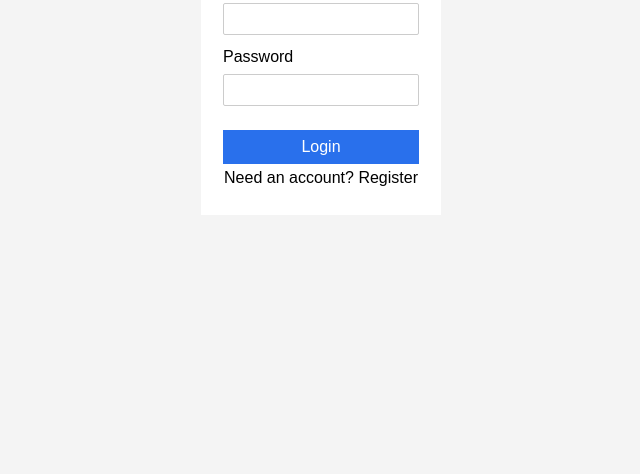
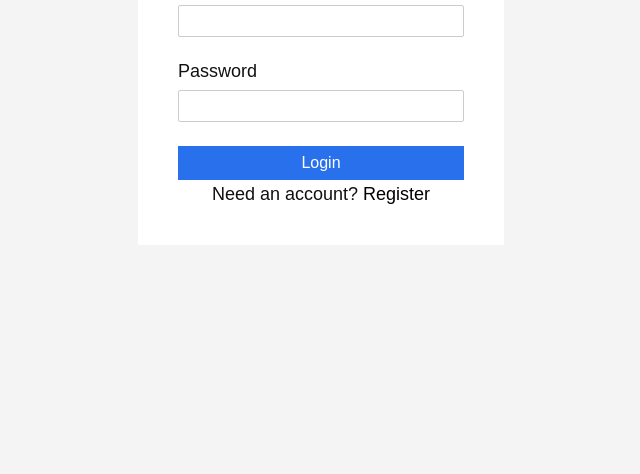
Before and after one commit to ImGettingInted/portfolio-project-it340, a plain HTML site: page login.html in a window 1280 px wide. Shown: the part 326-800 px from the top of the page, without its empty margins (319-959 px from the left). Drawn offline with Linux system fonts and the light colour scheme.

Commit message:
combined register login.css into register, preparing to combine into final style.css

```diff
--- a/css/home.css
+++ /dev/null
@@ -1,138 +0,0 @@
-
-/* General Page Styling */
-* {
-    box-sizing: border-box;
-}
-
-body {
-    margin: 0;
-    padding: 17px 24px 20px;
-    background: #f2f2f2;
-    color: #111;
-    font-family: Arial, Helvetica, sans-serif;
-}
-
-/* Navigation Bar */
-.navbar {
-    min-height: 63px;
-    padding: 0 18px;
-    background: #4169e1;
-    display: flex;
-    align-items: center;
-    justify-content: space-between;
-}
-
-.navbar a {
-    color: white;
-    text-decoration: none;
-    font-size: 18px;
-}
-
-.brand {
-    font-weight: bold;
-}
-
-.navbar nav {
-    display: flex;
-    align-items: center;
-    gap: 6px;
-}
-
-/* Hero Section */
-.hero {
-    min-height: 201px;
-    margin-top: 23px;
-    padding: 35px 20px;
-    background: #fff;
-    display: flex;
-    flex-direction: column;
-    align-items: center;
-    justify-content: center;
-    text-align: center;
-}
-
-.hero h1 {
-    margin: 0 0 6px;
-    font-size: 20px;
-    font-weight: 400;
-}
-
-.hero p {
-    margin: 0 0 4px;
-    font-size: 18px;
-}
-
-/* Get Started Button */
-.button {
-    display: inline-block;
-    padding: 13px 24px;
-    background: #4169e1;
-    color: #fff;
-    text-decoration: none;
-    font-size: 18px;
-}
-
-/* Projects Section */
-.projects {
-    display: grid;
-    grid-template-columns: repeat(2, minmax(0, 1fr));
-    gap: 23px;
-    margin-top: 23px;
-}
-
-/* Individual Project Cards */
-.project-card {
-    min-width: 0;
-    padding: 17px;
-    background: #fff;
-}
-
-/* Project Image Placeholder */
-.project-image {
-    width: 100%;
-    height: 140px;
-    background: #ddd;
-}
-
-/* Project Titles */
-.project-card h2 {
-    margin: 3px 0 6px;
-    font-size: 18px;
-    font-weight: 400;
-}
-
-.project-card p {
-    margin: 0;
-    font-size: 18px;
-}
-
-/* Mobile Responsive Design */
-@media (max-width: 600px) {
-    body {
-        padding: 12px;
-    }
-
-    .navbar {
-        min-height: 58px;
-        padding: 0 12px;
-    }
-
-    .navbar a {
-        font-size: 16px;
-    }
-
-    .hero {
-        min-height: 190px;
-        margin-top: 16px;
-    }
-
-    .projects {
-        grid-template-columns: 1fr;
-        gap: 16px;
-        margin-top: 16px;
-    }
-
-    .project-image {
-        height: 170px;
-    }
-}
--- a/css/login.css
+++ b/css/login.css
@@ -2,6 +2,7 @@
   box-sizing: border-box;
 }
 
+/* Delete from here */
 body {
   margin: 0;
   font-family: Arial, Helvetica, sans-serif;
@@ -9,6 +10,7 @@ body {
   color: #000;
   background: #fff;
 }
+/* to here */
 
 .page {
   min-height: 100vh;
@@ -39,7 +41,7 @@ body {
   line-height: 1.2;
 }
 
-label {
+.label-login {
   display: block;
   margin: 0;
   line-height: 1.2;
@@ -49,6 +51,7 @@ label {
   margin-top: 0;
 }
 
+/* Delete from here */
 input[type="text"],
 input[type="password"] {
   width: 100%;
@@ -66,6 +69,7 @@ input[type="password"]:focus {
   border-color: #2970ec;
   box-shadow: 0 0 0 2px rgba(41, 112, 236, 0.2);
 }
+/* to here */
 
 .login-button {
   width: 100%;
--- a/css/register.css
+++ b/css/register.css
@@ -1,7 +1,12 @@
+* {
+  box-sizing: border-box;
+}
+
 body {
   margin: 0;
   padding: 40px 0;
   background: #f4f4f4;
+  font-size: 16px;
   font-family: Arial, sans-serif;
   color: #111;
 }
@@ -25,18 +30,24 @@ label {
   font-size: 18px;
 }
 
+/* text input boxes */
 input {
-  display: block;
-  box-sizing: border-box;
   width: 100%;
-  height: 40px;
-  margin-top: 6px;
-  padding: 0 8px;
+  height: 32px;
+  margin: 8px 0 12px;
+  padding: 6px 8px;
   border: 1px solid #ccc;
-  font-size: 16px;
+  border-radius: 2px;
+  font-size: 14px;
+  outline: none;
 }
 
-button {
+input:focus {
+  border-color: #2970ec;
+  box-shadow: 0 0 0 2px rgba(41, 112, 236, 0.2);
+}
+
+.register-button {
   width: 100%;
   height: 55px;
   margin-top: 40px;
@@ -57,3 +68,55 @@ a {
   color: inherit;
   text-decoration: none;
 }
+
+/* login page stuff */
+
+.page {
+  min-height: 100vh;
+  display: flex;
+  align-items: center;
+  justify-content: center;
+  background: #f4f4f4;
+  padding: 20px;
+}
+
+.label-login {
+  display: block;
+  margin: 0;
+  line-height: 1.2;
+}
+
+.login-title + label {
+  margin-top: 0;
+}
+
+.login-button {
+  width: 100%;
+  height: 34px;
+  margin-top: 12px;
+  border: none;
+  background: #2970ec;
+  color: #fff;
+  font-size: 16px;
+  font-family: inherit;
+  cursor: pointer;
+}
+
+.login-button:hover {
+  background: #1f5fd6;
+}
+
+.register-text {
+  margin: 4px 0 0;
+  text-align: center;
+  line-height: 1.2;
+}
+
+.register-text a {
+  color: #000;
+  text-decoration: none;
+}
+
+.register-text a:hover {
+  text-decoration: underline;
+}
--- /dev/null
+++ b/css/style.css
@@ -0,0 +1,137 @@
+/* General Page Styling */
+* {
+  box-sizing: border-box;
+}
+
+body {
+  margin: 0;
+  padding: 17px 24px 20px;
+  background: #f2f2f2;
+  color: #111;
+  font-family: Arial, Helvetica, sans-serif;
+}
+
+/* Navigation Bar */
+.navbar {
+  min-height: 63px;
+  padding: 0 18px;
+  background: #4169e1;
+  display: flex;
+  align-items: center;
+  justify-content: space-between;
+}
+
+.navbar a {
+  color: white;
+  text-decoration: none;
+  font-size: 18px;
+}
+
+.brand {
+  font-weight: bold;
+}
+
+.navbar nav {
+  display: flex;
+  align-items: center;
+  gap: 6px;
+}
+
+/* Hero Section */
+.hero {
+  min-height: 201px;
+  margin-top: 23px;
+  padding: 35px 20px;
+  background: #fff;
+  display: flex;
+  flex-direction: column;
+  align-items: center;
+  justify-content: center;
+  text-align: center;
+}
+
+.hero h1 {
+  margin: 0 0 6px;
+  font-size: 20px;
+  font-weight: 400;
+}
+
+.hero p {
+  margin: 0 0 4px;
+  font-size: 18px;
+}
+
+/* Get Started Button */
+.button {
+  display: inline-block;
+  padding: 13px 24px;
+  background: #4169e1;
+  color: #fff;
+  text-decoration: none;
+  font-size: 18px;
+}
+
+/* Projects Section */
+.projects {
+  display: grid;
+  grid-template-columns: repeat(2, minmax(0, 1fr));
+  gap: 23px;
+  margin-top: 23px;
+}
+
+/* Individual Project Cards */
+.project-card {
+  min-width: 0;
+  padding: 17px;
+  background: #fff;
+}
+
+/* Project Image Placeholder */
+.project-image {
+  width: 100%;
+  height: 140px;
+  background: #ddd;
+}
+
+/* Project Titles */
+.project-card h2 {
+  margin: 3px 0 6px;
+  font-size: 18px;
+  font-weight: 400;
+}
+
+.project-card p {
+  margin: 0;
+  font-size: 18px;
+}
+
+/* Mobile Responsive Design */
+@media (max-width: 600px) {
+  body {
+    padding: 12px;
+  }
+
+  .navbar {
+    min-height: 58px;
+    padding: 0 12px;
+  }
+
+  .navbar a {
+    font-size: 16px;
+  }
+
+  .hero {
+    min-height: 190px;
+    margin-top: 16px;
+  }
+
+  .projects {
+    grid-template-columns: 1fr;
+    gap: 16px;
+    margin-top: 16px;
+  }
+
+  .project-image {
+    height: 170px;
+  }
+}
--- a/login.html
+++ b/login.html
@@ -4,15 +4,12 @@
     <meta charset="UTF-8" />
     <meta name="viewport" content="width=device-width, initial-scale=1.0" />
     <title>Login</title>
-    <link rel="stylesheet" href="css/login.css" />
+    <link rel="stylesheet" href="css/register.css" />
   </head>
-  <body>
-    <div class="page">
-      <!-- Login card -->
-      <div class="login-card">
+  <body class="page">
     <!-- Change the action value later when we incorporate passwords -->
-        <form class="login-form" action="#" method="post">
-          <h1 class="login-title">Login</h1>
+    <form class="card" action="#" method="post">
+      <h1><b>Login</b></h1>
 
       <!-- Username text prompt -->
       <label for="username">Username</label>
@@ -29,7 +26,5 @@
         Need an account? <a href="register.html">Register</a>
       </p>
     </form>
-      </div>
-    </div>
   </body>
 </html>
```
Also changed, not shown: Register.html (+2 -2 lines), homepage.html (+1 -1 lines). Lines whose indentation alone changed are shown as unchanged.
